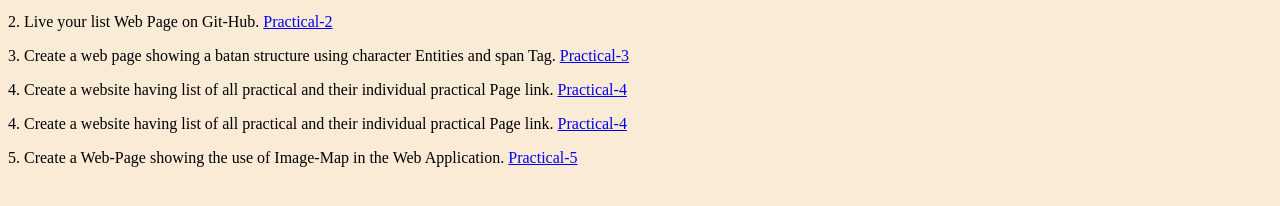
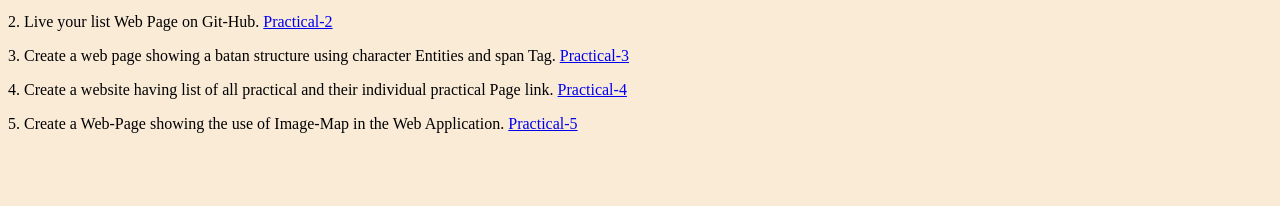
Before and after one commit to Kshitij879/Fullstack_practicals, a plain HTML site: page index.html in a window 1280 px wide. Shown: the part 282-488 px from the top of the page. Drawn offline with Linux system fonts and the light colour scheme.

Commit message:
index updated

```diff
--- a/index.html
+++ b/index.html
@@ -50,15 +50,6 @@
         >Practical-4</a
       >
     </p>
-
-    <p>
-      4. Create a website having list of all practical and their individual
-      practical Page link.
-      <a href="Practicals/Practical 4/Practical 4.html" target="_blank"
-        >Practical-4</a
-      >
-    </p>
-
     <p>
       5. Create a Web-Page showing the use of Image-Map in the Web Application.
       <a href="Practicals/Practical 5/Practical 5.html" target="_blank"
```
